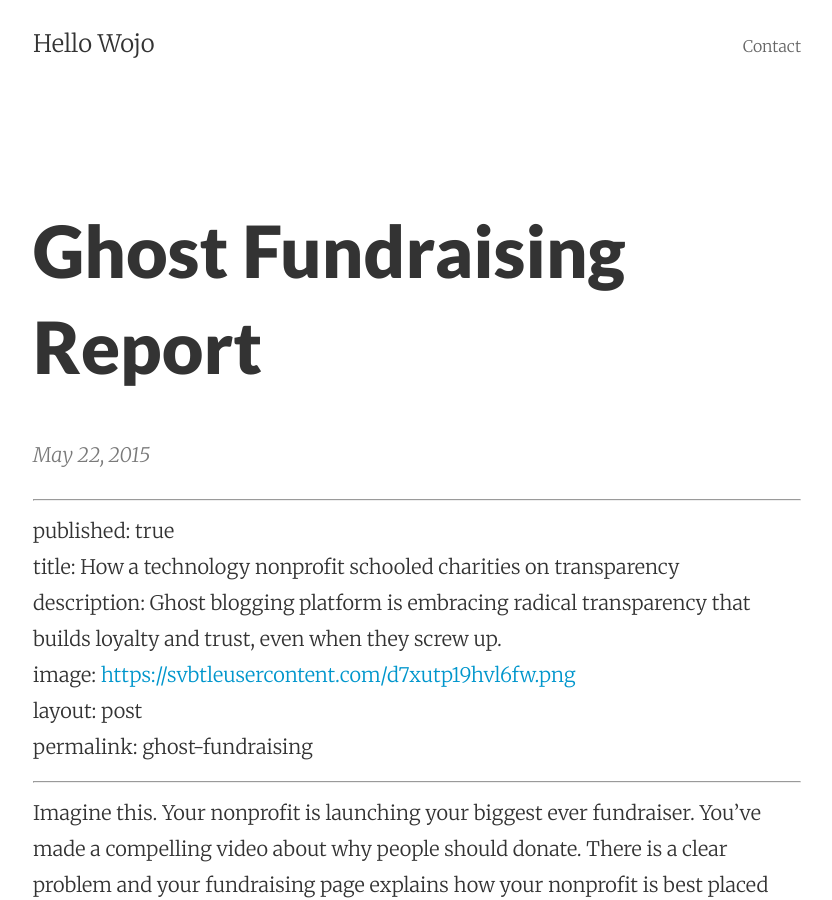
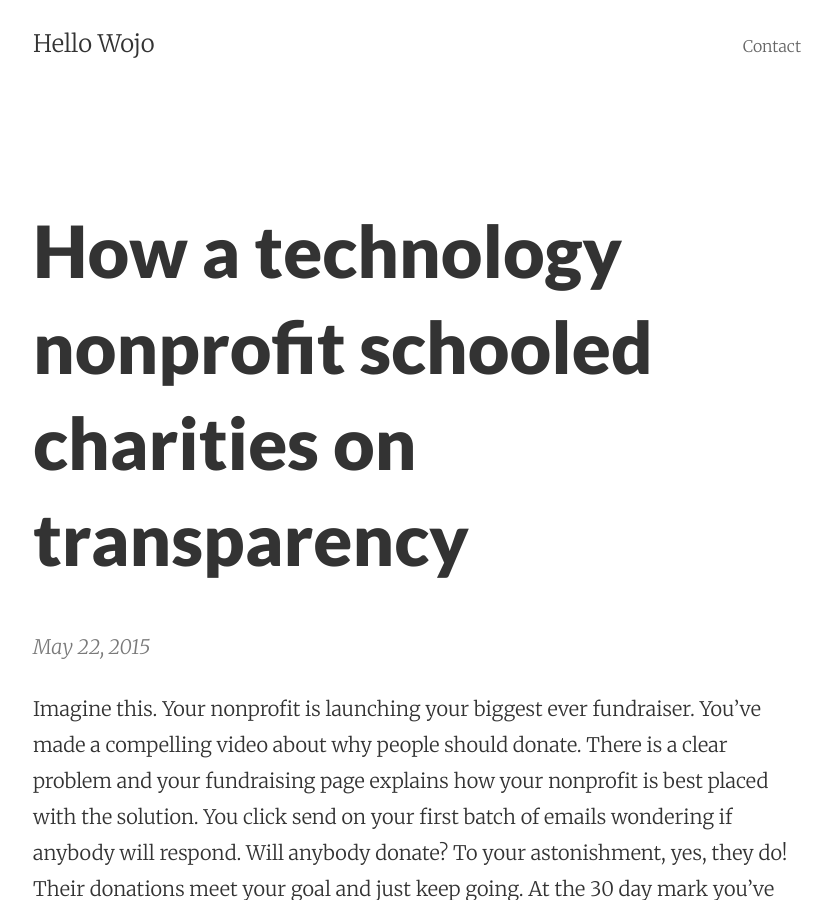
Before and after one commit to jasonwhat/jasonwhat.github.io, a Jekyll site: the page built from _posts/2015-5-22-Ghost-Fundraising-Report.md, in a window 1280 px wide and 900 px high. Shown: the whole window, without its empty margins (223-1055 px from the left). Built offline with Jekyll 4.4.1, drawn with Linux system fonts in a browser that asks for light colours; our own code applies the rules of GitHub Pages for plain Markdown files.

Commit message:
Fixing yaml stuff
Stackedit seems to have a problem in how it publishes the yaml properties.

```diff
--- a/_posts/2015-5-22-Ghost-Fundraising-Report.md
+++ b/_posts/2015-5-22-Ghost-Fundraising-Report.md
@@ -1,16 +1,12 @@
 ---
-
+published: true
+title: How a technology nonprofit schooled charities on transparency
+description: Ghost blogging platform is embracing radical transparency that builds loyalty and trust, even when they screw up.
+image: https://svbtleusercontent.com/d7xutp19hvl6fw.png">https://svbtleusercontent.com/d7xutp19hvl6fw.png
+layout: post
+permalink: ghost-fundraising
 
 ---
-
-<hr>
-<p>published: true<br>
-title: How a technology nonprofit schooled charities on transparency<br>
-description: Ghost blogging platform is embracing radical transparency that builds loyalty and trust, even when they screw up.<br>
-image: <a href="https://svbtleusercontent.com/d7xutp19hvl6fw.png">https://svbtleusercontent.com/d7xutp19hvl6fw.png</a><br>
-layout: post<br>
-permalink: ghost-fundraising</p>
-<hr>
 <p>Imagine this. Your nonprofit is launching your biggest ever fundraiser. You’ve made a compelling video about why people should donate. There is a clear problem and your fundraising page explains how your nonprofit is best placed with the solution. You click send on your first batch of emails wondering if anybody will respond. Will anybody donate? To your astonishment, yes, they do! Their donations meet your goal and just keep going. At the 30 day mark you’ve surpassed that goal by 800%<br>
 <a href="https://svbtleusercontent.com/d7xutp19hvl6fw.png"><img src="https://svbtleusercontent.com/d7xutp19hvl6fw_small.png" alt="Ghost-funding-report.png"></a></p>
 <h2 id="fear-of-success">Fear of Success</h2>
```
